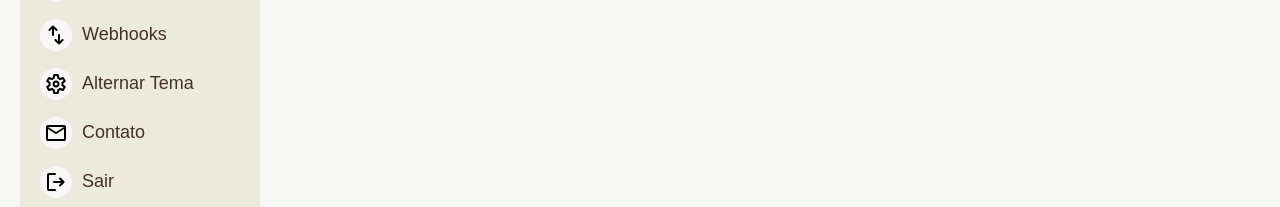
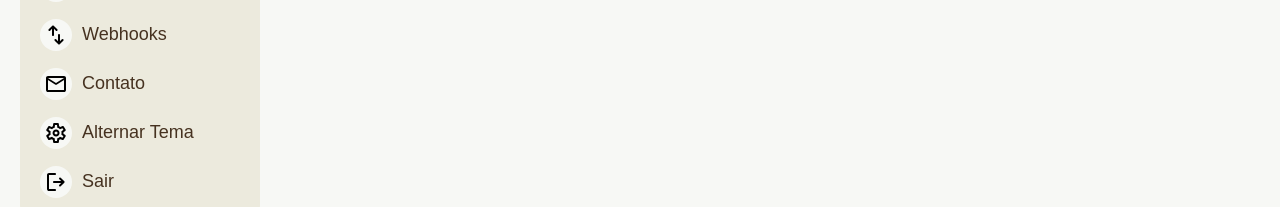
Before and after one commit to Fpanizio/Fintech, a React (Vite) app: page /vendas/1 in a window 1280 px wide. Shown: the part 184-391 px from the top of the page. Built offline with nearby package versions, Linux system fonts and the light colour scheme; no server answers.

Commit message:
feat: swap icons in Sidenav and enhance transition duration for smoother effects

```diff
--- a/src/Components/Sidenav.tsx
+++ b/src/Components/Sidenav.tsx
@@ -45,17 +45,17 @@ const Sidenav = () => {
         </li>
         <li>
           <span>
+            <img src={contato} alt="" />
+          </span>
+          <a>Contato</a>
+        </li>
+        <li>
+          <span>
             <img src={configuracoes} alt="" />
           </span>
           <a onClick={toggleDarkMode} style={{ cursor: "pointer" }}>
             Alternar Tema
           </a>
-        </li>
-        <li>
-          <span>
-            <img src={contato} alt="" />
-          </span>
-          <a>Contato</a>
         </li>
         <li>
           <span>
--- a/src/Style.css
+++ b/src/Style.css
@@ -39,7 +39,7 @@ body {
   height: inherit;
 
   /* Transição suave */
-  transition: background-color 0.3s ease, color 0.3s ease;
+  transition: background-color 0.7s ease, color 0.7s ease;
 }
 
 .box {
@@ -48,7 +48,7 @@ body {
   background: var(--color-5);
 
   /* Transição suave */
-  transition: background-color 0.3s ease;
+  transition: background-color 0.7s ease;
 }
 
 button {
@@ -64,7 +64,7 @@ h3 {
   margin: 0px;
 
   /* Transição suave */
-  transition: color 0.3s ease;
+  transition: color 0.7s ease;
 }
 
 ul {
@@ -131,7 +131,7 @@ ul {
   border-radius: var(--gap);
 
   /* Transição suave */
-  transition: background-color 0.3s ease;
+  transition: background-color 0.7s ease;
 }
 
 .sidenav li a {
@@ -143,7 +143,7 @@ ul {
   padding: var(--gap-s) 0;
 
   /* Transição suave */
-  transition: color 0.3s ease;
+  transition: color 0.7s ease;
 }
 
 .sidenav li:hover span {
```
